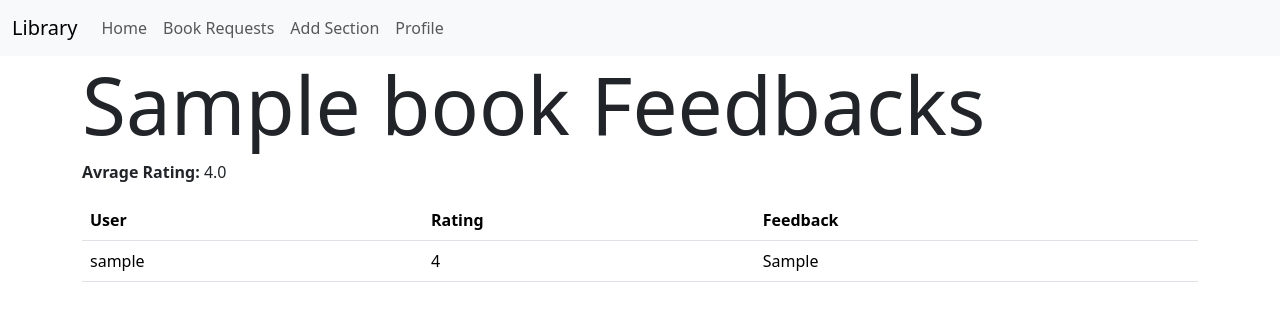
After one commit to praveen37bn/LMS, a Flask app: page /book/1/see_feedback in a window 1280 px wide. The commit adds this page. Shown: the top 321 px of the page. Run offline with Flask 3, Linux system fonts and the light colour scheme; a user stored in the database is signed in; tables that the repository leaves empty hold one stand-in row (values such as "Sample post").

Commit message:
updatenow

```diff
--- a/routes.py
+++ b/routes.py
@@ -295,6 +295,19 @@ def edit_book_post(id):
     flash('Product edited successfully')
     return redirect(url_for('show_section', id=section_id))
 
+@app.route('/book/<int:id>/see_feedback')
+@librarian_required
+def see_feedback(id):
+    user = User.query.get(session['user_id'])
+    book = Book.query.get(id)
+    if not book:
+        flash('Book does not exist')
+        return redirect(url_for('librarian'))
+    feedbacks = Feedback.query.filter_by(book_id=id).all()
+    return render_template('showfeedback.html',user=user,book=book,feedbacks=feedbacks)
+
+
+
 
 @app.route('/book/<int:id>/delete')
 @librarian_required
--- a/templates/librarian.html
+++ b/templates/librarian.html
@@ -32,6 +32,7 @@
                 <a href="{{url_for('delete_section', id=section.id)}}" class="btn btn-danger">
                     Delete
                 </a>
+
             </td>
         </tr>
         {% endfor %}
--- a/templates/section/show.html
+++ b/templates/section/show.html
@@ -39,6 +39,12 @@
                 <a href="{{url_for('edit_book' , id=book.id)}}" class="btn btn-secondary">
                     Edit
                 </a>
+
+                <a href="{{url_for('see_feedback', id=book.id)}}" class="btn btn-success">
+                    Feedbacks
+                </a>
+
+
                 <a href="{{url_for('delete_book', id=book.id)}}" class="btn btn-danger">
                     Delete
                 </a>
--- /dev/null
+++ b/templates/showfeedback.html
@@ -0,0 +1,35 @@
+{% extends 'layout.html' %}
+
+{% block title %}
+     {{ book.name }} Feedbacks
+{% endblock %}
+
+{% block content %}
+<h1 class="display-1">{{ book.name }} Feedbacks</h1>
+
+
+{% if feedbacks %}
+<p><b>Avrage Rating: </b> {{book.book_rating}}</p>
+<table class="table">
+    <thead>
+        <tr>
+            <th>User</th>
+            <th>Rating</th>
+            <th>Feedback</th>
+        </tr>
+    </thead>
+    <tbody>
+        {% for feedback in feedbacks %}
+        <tr>
+            <td>{{ feedback.user.username }}</td>
+            <td>{{ feedback.rating }}</td>
+            <td>{{ feedback.feedback }}</td>
+        </tr>
+        {% endfor %}
+    </tbody>
+</table>
+{% else %}
+<p>No Feedback Available.</p>
+{% endif %}
+
+{% endblock %}
```
Also changed, not shown: templates/mybook.html (+4 -4 lines), instance/db.sqlite3.
